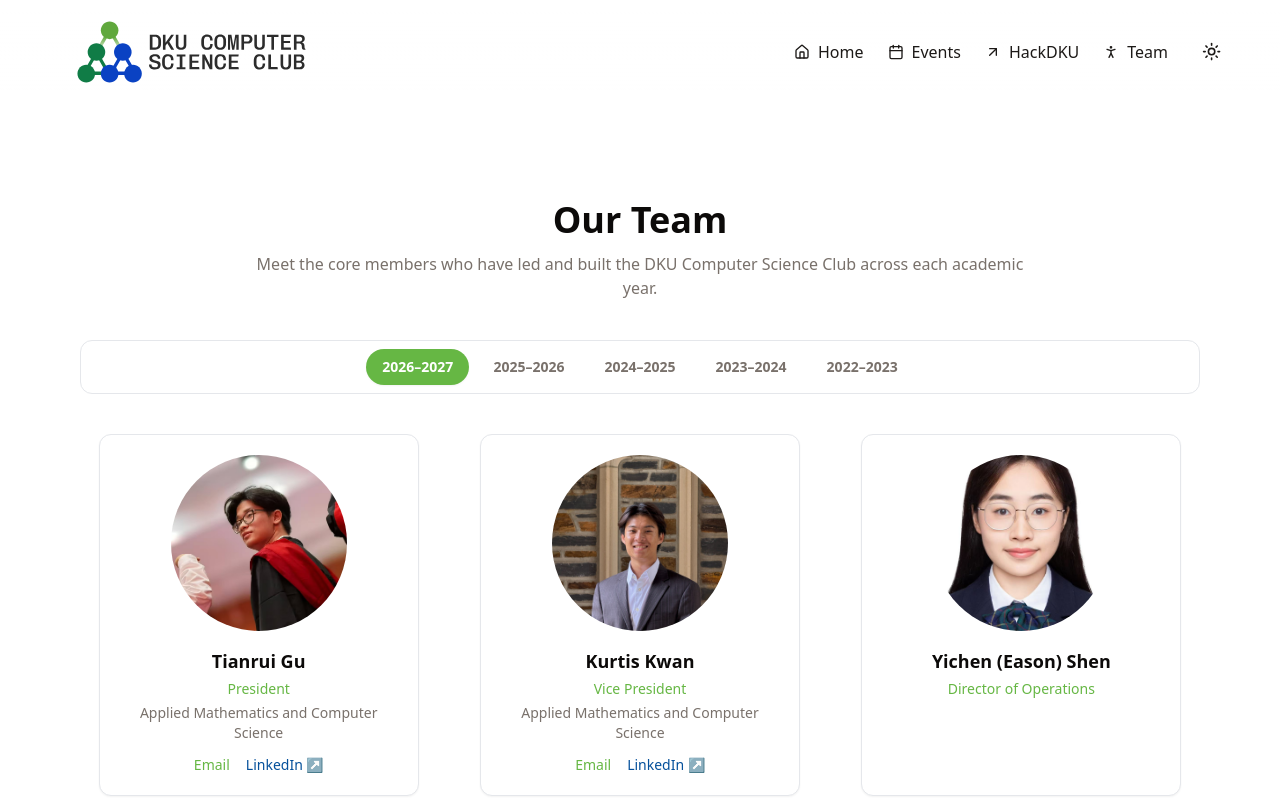
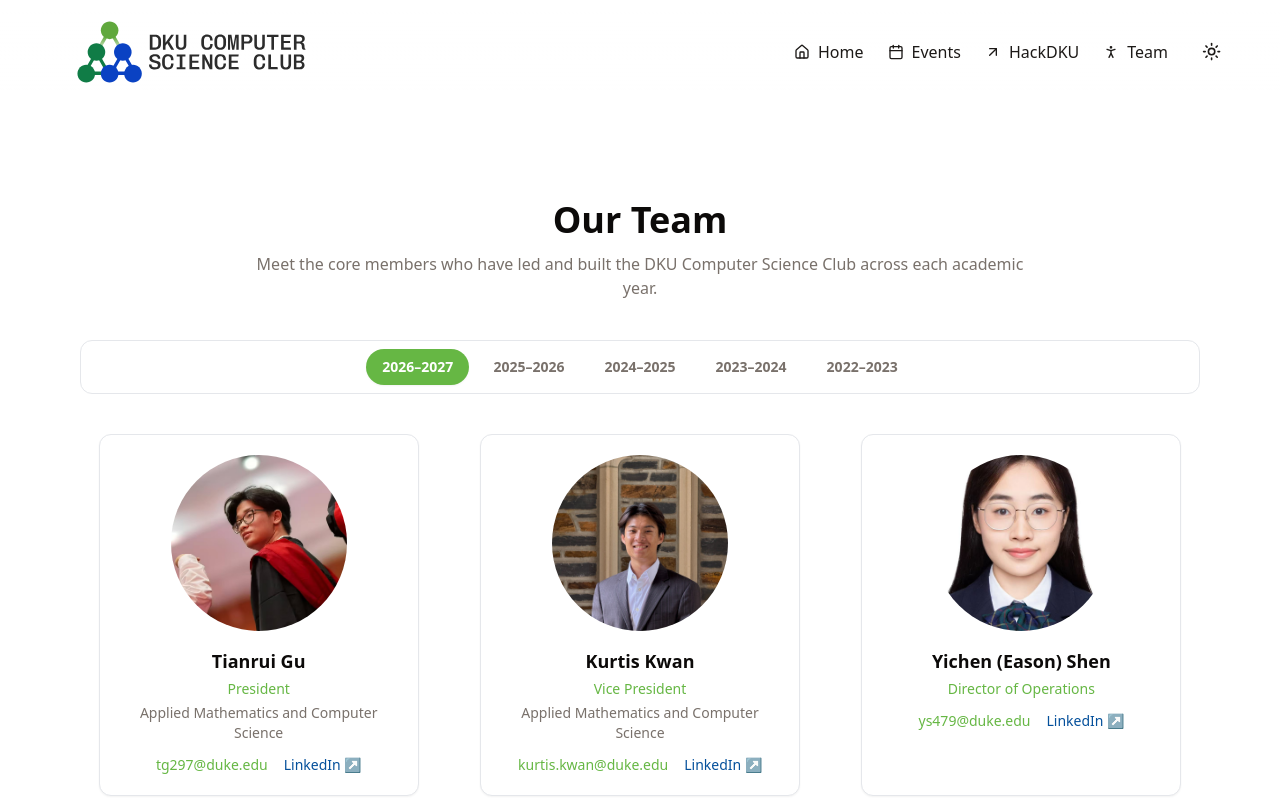
Before and after one commit to DKU-CS-Club/dkucs.com, a Next.js app: page /about in a window 1280 px wide. Shown: the top 800 px of the page. Built offline with nearby package versions, Linux system fonts and the light colour scheme.

Commit message:
Update team contact details

```diff
--- a/src/components/team.tsx
+++ b/src/components/team.tsx
@@ -38,18 +38,21 @@ const teamYears: TeamYear[] = [
         name: "Kurtis Kwan",
         role: "Vice President",
         major: "Applied Mathematics and Computer Science",
-        email: "kurtis.kwan [at] duke.edu",
+        email: "kurtis.kwan@duke.edu",
         linkedin: "https://www.linkedin.com/in/kurtis-kwan/",
         picture: "/team/kurtis.jpeg",
       },
       {
         name: "Yichen (Eason) Shen",
         role: "Director of Operations",
+        email: "ys479@duke.edu",
+        linkedin: "https://www.linkedin.com/in/yichen-shen-9088363b8",
         picture: "/team/eason.jpg",
       },
       {
         name: "Wenxin Xu",
         role: "Treasurer",
+        email: "wx97@duke.edu",
         picture: "/team/wenxin.jpg",
       },
     ],
@@ -61,7 +64,7 @@ const teamYears: TeamYear[] = [
         name: "Anar Nyambayar",
         role: "Co-President",
         major: "Applied Mathematics and Computer Science",
-        email: "anar.nyambayar [at] duke.edu",
+        email: "anar.nyambayar@duke.edu",
         linkedin: "https://www.linkedin.com/in/anar-n/",
         picture: "/team/anar.png",
       },
@@ -69,7 +72,7 @@ const teamYears: TeamYear[] = [
         name: "Yanpei (Yolanda) Yu",
         role: "Co-President",
         major: "Data Science",
-        email: "yy475 [at] duke.edu",
+        email: "yy475@duke.edu",
         linkedin: "https://www.linkedin.com/in/yanpei-yu/",
         picture: "/team/yanpei.png",
       },
@@ -77,7 +80,7 @@ const teamYears: TeamYear[] = [
         name: "Avidikhuu Altangerel",
         role: "Treasurer",
         major: "Applied Mathematics and Computer Science",
-        email: "aa846 [at] duke.edu",
+        email: "aa846@duke.edu",
         linkedin: "https://www.linkedin.com/in/avidikhuu/",
         picture: "/team/avidi.png",
       },
@@ -85,7 +88,7 @@ const teamYears: TeamYear[] = [
         name: "Yushan (Kimberly) Sun",
         role: "Secretary",
         major: "Applied Mathematics",
-        email: "ys477 [at] duke.edu",
+        email: "ys477@duke.edu",
         linkedin: "https://www.linkedin.com/in/yushan-sun-487b69385",
         picture: "/team/kimberly.jpg",
       },
@@ -93,7 +96,7 @@ const teamYears: TeamYear[] = [
         name: "Ximing (Shelly) Yu",
         role: "Director of Communications",
         major: "Computation and Design / Computer Science",
-        email: "xy170 [at] duke.edu",
+        email: "xy170@duke.edu",
         linkedin: "https://www.linkedin.com/in/ximing-333109342/",
         picture: "/team/shelly.jpg",
       },
@@ -101,7 +104,7 @@ const teamYears: TeamYear[] = [
         name: "Yichen (Elaine) Wu",
         role: "Director of Communications II",
         major: "Applied Mathematics",
-        email: "yw738 [at] duke.edu",
+        email: "yw738@duke.edu",
         linkedin: "https://www.linkedin.com/in/艺琛-吴-46682a373/",
         picture: "/team/elaine.jpg",
       },
@@ -109,7 +112,7 @@ const teamYears: TeamYear[] = [
         name: "Zuohang (Anthony) Liu",
         role: "Director of Operations",
         major: "Applied Mathematics and Computer Science",
-        email: "zl429 [at] duke.edu",
+        email: "zl429@duke.edu",
         linkedin:
           "https://www.linkedin.com/in/zhuohang-anthony-liu-刘卓航-9357b5362",
         picture: "/team/anthony.png",
@@ -118,7 +121,7 @@ const teamYears: TeamYear[] = [
         name: "Temuulen Enkhtamir",
         role: "Director of Operations II",
         major: "Applied Mathematics and Computer Science",
-        email: "temuulen.enkhtamir [at] dukekunshan.edu.cn",
+        email: "temuulen.enkhtamir@dukekunshan.edu.cn",
         linkedin: "https://www.linkedin.com/in/e-temuulen/",
         picture: "/team/temka.jpeg",
       },
@@ -126,7 +129,7 @@ const teamYears: TeamYear[] = [
         name: "Bouchra Daddaoui",
         role: "Director of Software",
         major: "Applied Mathematics and Computer Science",
-        email: "bouchra.daddaoui [at] dukekunshan.edu.cn",
+        email: "bouchra.daddaoui@dukekunshan.edu.cn",
         linkedin: "https://www.linkedin.com/in/bouchra-daddaoui-24a8a322b/",
         picture: "/team/bouchra.png",
       },
@@ -134,7 +137,7 @@ const teamYears: TeamYear[] = [
         name: "Guangzhi (Allen) Su",
         role: "Co-Founder and Student Advisor",
         major: "Computer Science",
-        email: "gs285 [at] duke.edu",
+        email: "gs285@duke.edu",
         linkedin: guangzhiLinkedIn,
         picture: "/team/allen.png",
       },
@@ -142,7 +145,7 @@ const teamYears: TeamYear[] = [
         name: "Zhonghan (Hank) Dai",
         role: "Operations",
         major: "Applied Mathematics and Computer Science",
-        email: "zd73 [at] duke.edu",
+        email: "zd73@duke.edu",
         linkedin: "https://www.linkedin.com/in/中瀚-戴-212968385",
         picture: "/team/hank.jpg",
       },
@@ -257,12 +260,7 @@ function MemberCard({ member }: { member: TeamMember }) {
       )}
       <div className="mt-3 flex flex-wrap justify-center gap-x-4 gap-y-1 text-sm">
         {member.email && (
-          <a
-            href={`mailto:${member.email.replace(" [at] ", "@")}`}
-            className="text-[var(--dark-green)] hover:underline"
-          >
-            Email
-          </a>
+          <span className="text-[var(--dark-green)]">{member.email}</span>
         )}
         {member.linkedin && (
           <a
```
